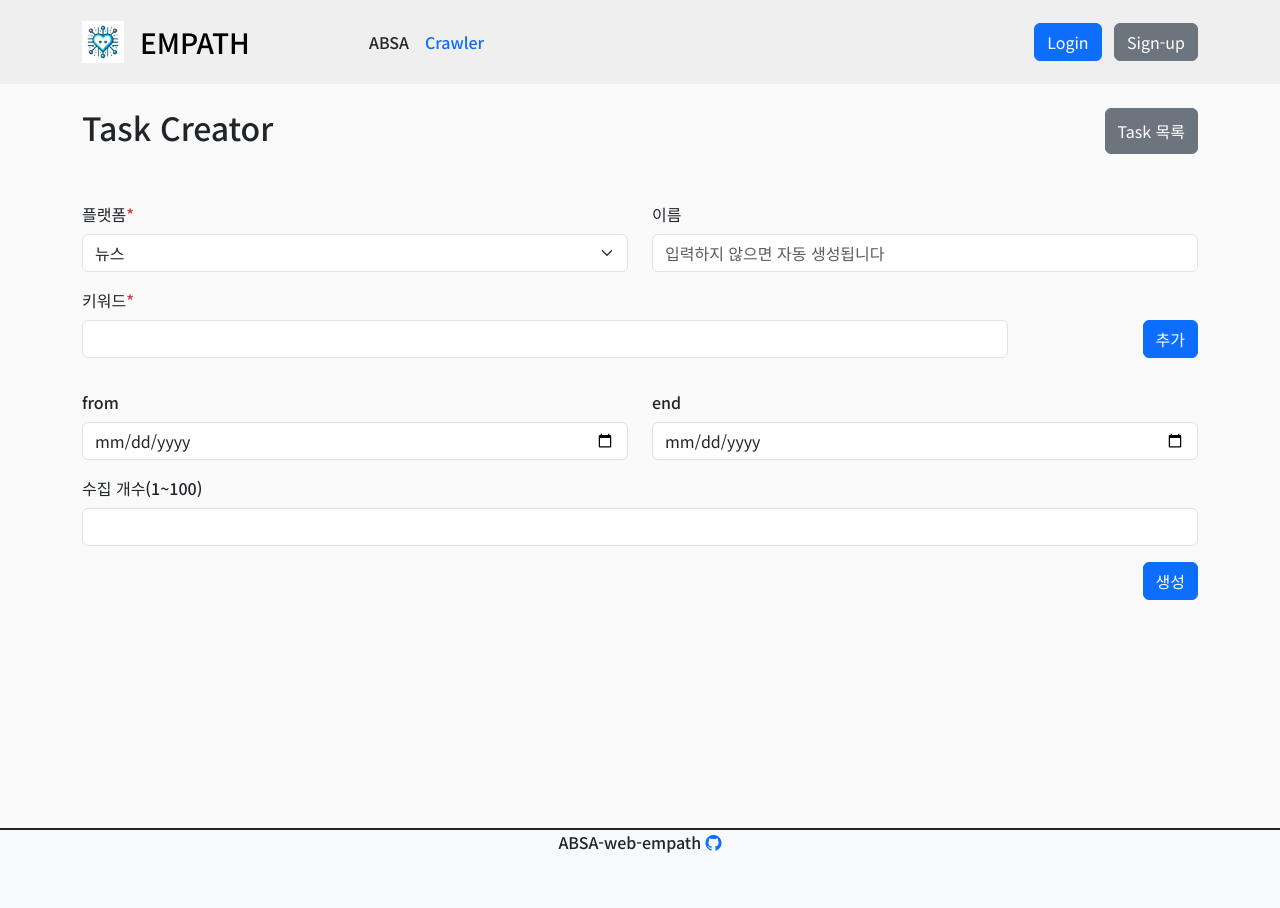
After one commit to SeoJeongYeop/ABSA-web-empath, a Django app: page /crawler/ in a window 1280 px wide. The commit adds this page. Run offline with Django 4.2, Linux system fonts and the light colour scheme.

Commit message:
feat: Task 생성 및 모니터링 페이지 추가

```diff
--- /dev/null
+++ b/empath/crawler/templates/taskCreator.html
@@ -0,0 +1,56 @@
+{% extends 'main.html' %} {% load static %} {% block content %}
+
+<div class="container my-4">
+  <div class="d-flex justify-content-between mb-5">
+    <h2>Task Creator</h2>
+    <a class="btn btn-secondary d-flex align-items-center" role="button" href="task">Task 목록</a>
+  </div>
+  <form id="taskForm">
+    <div class="row mb-3">
+      <div class="col-6">
+        <label for="platform" class="form-label">플랫폼<span class="required-star">*</span></label>
+        <select class="form-select" id="platform" name="platform" required>
+          <option value="news" selected>뉴스</option>
+          <option value="youtube">유튜브</option>
+        </select>
+      </div>
+      <div class="col-6">
+        <label for="name" class="form-label">이름</label>
+        <input type="text" class="form-control" id="name" name="name" placeholder="입력하지 않으면 자동 생성됩니다" />
+      </div>
+    </div>
+    <div class="mb-3">
+      <label for="keywords" class="form-label">키워드<span class="required-star">*</span></label>
+      <div class="row">
+        <div class="col-10">
+          <input type="text" class="form-control" id="keywords" name="keywords" />
+        </div>
+        <div class="col-2 text-end">
+          <button type="button" id="addKeyword" class="btn btn-primary mb-3 text-nowrap">추가</button>
+        </div>
+        <div id="keywordContainer"></div>
+      </div>
+    </div>
+    <div class="row mb-3">
+      <div class="col-6">
+        <label for="from" class="form-label">from</label>
+        <input type="date" class="form-control" id="from" name="from" />
+      </div>
+      <div class="col-6">
+        <label for="end" class="form-label">end</label>
+        <input type="date" class="form-control" id="end" name="end" />
+      </div>
+    </div>
+
+    <div class="mb-3">
+      <label for="limit" class="form-label">수집 개수(1~100)</label>
+      <input type="number" class="form-control" id="limit" name="limit" min="0" max="100" />
+    </div>
+    <div class="mb-3 text-end">
+      <button type="submit" class="btn btn-primary">생성</button>
+    </div>
+  </form>
+</div>
+{% endblock content %} {% block script %}
+<script src="{% static 'js/monitor.js' %}" defer></script>
+{% endblock script %}
--- /dev/null
+++ b/empath/crawler/urls.py
@@ -0,0 +1,12 @@
+from django.urls import path
+
+from crawler import views
+
+app_name = 'crawler'
+
+urlpatterns = [
+    path('', views.TaskView.as_view(), name='Task'),
+    path('task/', views.MonitorView.as_view(), name='Monitor'),
+    path('task/create/', views.TaskCreateView.as_view(), name='TaskCreate'),
+    path('task/done/', views.TaskDoneView.as_view(), name='TaskDone'),
+]
--- a/empath/crawler/views.py
+++ b/empath/crawler/views.py
@@ -1,3 +1,95 @@
+from datetime import datetime
+from django.http import JsonResponse
 from django.shortcuts import render
+from django.views.generic.base import TemplateView
+from crawler.models import Task
+import logging
+import json
+from handle_error import get_fail_res, get_missing_data_msg
 
-# Create your views here.
+
+class TaskDoneView(TemplateView):
+    def post(self, request):
+        try:
+            task_id = request.POST.get('task_id')
+            status = request.POST.get('status')
+            task = Task.objects.get(id=task_id)
+            task.status = status
+            task.save()
+        except Task.DoesNotExist as e:
+            logging.exception(f'TaskDoneView {e}')
+            return JsonResponse(get_fail_res('object_not_found'))
+
+        return JsonResponse({'status': 'success'})
+
+
+class TaskCreateView(TemplateView):
+    def post(self, request):
+        # 필수
+        try:
+            data = json.loads(request.body.decode('utf-8'))
+            print('request.POST', request.POST)
+            print('data', data)
+
+            platform = data.get('platform')
+            keywords = data.get('keywords')
+
+        except KeyError as e:
+            logging.exception(f'MonitorView post KeyError {e}')
+            appended_msg = get_missing_data_msg('platform, keywords')
+            return JsonResponse(get_fail_res('missing_required_data', appended_msg))
+        except Exception as e:
+            logging.exception(f"Exception {e}")
+            return JsonResponse(get_fail_res('undefined_exception', appended_msg))
+
+        # 선택
+        name = data.get('name', None)
+        if name == None:
+            now = datetime.now().strftime('%y.%m.%d')
+            short_keyword = ellipsis_text(keywords)
+            name = f'[{now}]{platform}:{short_keyword}'
+        ds = data.get('ds', None)
+        de = data.get('de', None)
+        limit = data.get('limit', None)
+
+        print("platform", platform)
+        print("name", name)
+        print("keywords", keywords)
+        print("ds", ds)
+        print("de", de)
+        print("limit", limit)
+
+        task = Task.objects.create(
+            platform=platform,
+            name=name,
+            keywords=keywords,
+            ds=ds,
+            de=de,
+            limit=limit,
+            status='created'
+        )
+        print("task", task)
+        return JsonResponse({'status': 'success', 'data': task.to_json})
+
+
+class MonitorView(TemplateView):
+    def get(self, request):
+        tasks = Task.objects.all()
+        tasks = [task.to_json() for task in tasks]
+        context = {'tasks': tasks}
+        print("MonitorView context", context)
+        return render(request, 'monitor.html', context=context)
+
+
+class TaskView(TemplateView):
+    def get(self, request):
+        return render(request, 'taskCreator.html')
+
+
+def ellipsis_text(text: str, limit=10):
+    if limit < len(text) - 3:
+        return text[:limit] + "..."
+    elif len(text) - 3 <= limit and limit < len(text):
+        return text[:limit-3] + "..."
+
+    return text
--- /dev/null
+++ b/empath/handle_error.py
@@ -0,0 +1,26 @@
+def get_missing_data_msg(name):
+    return f" {name} 데이터는 필수입니다."
+
+
+err_to_msg = {
+    "require_login": "로그인이 필요합니다.",
+    "access_denied": "접근할 수 없습니다.",
+    "access_permission_denied": "접근 권한이 없습니다.",
+    "missing_required_data": "필수 데이터가 없습니다.",
+    "db_exception": "DB에 에러가 발생했습니다.",
+    "undefined_exception": "정의되지 않은 오류가 발생했습니다.",
+    "object_not_found": "데이터를 찾을 수 없습니다."
+}
+
+
+def get_fail_res(error_code: str, appended_msg=""):
+    """
+    fail Response 생성
+    """
+    msg = err_to_msg[error_code] if error_code in err_to_msg else ""
+    return {
+        'status': "fail",
+        'message': msg + appended_msg,
+        'data': None,
+        "error_code": error_code
+    }
--- a/empath/static/css/base.css
+++ b/empath/static/css/base.css
@@ -24,7 +24,9 @@ body {
   position: relative;
   padding-bottom: 80px;
 }
-
+header {
+  background-color: var(--gray-200);
+}
 footer {
   width: 100%;
   height: 80px;
@@ -65,3 +67,16 @@ body::-webkit-scrollbar {
 .text-doco-none {
   text-decoration: none;
 }
+
+.bg-pastel-danger {
+  background-color: var(--pastel-danger);
+}
+.bg-pastel-success {
+  background-color: var(--pastel-success);
+}
+.bg-pastel-primary {
+  background-color: var(--pastel-primary);
+}
+.bg-pastel-warning {
+  background-color: var(--pastel-warning);
+}
--- a/empath/static/css/color.css
+++ b/empath/static/css/color.css
@@ -16,5 +16,16 @@
   --gray-800: #444444;
   --gray-900: #232527;
   --bootstrap-primary: #0d6efd;
+  --bootstrap-secondary: #6c757d;
   --bootstrap-light: #f8f9fa;
+  --bootstrap-danger: #dc3545;
+  --bootstrap-success: #198754;
+  --bootstrap-warning: #ffc107;
+  --pastel-primary: #94b0ff;
+  --pastel-secondary: #a9b2b9;
+  --pastel-light: #f0f2f5;
+  --pastel-danger: #e6a4aa;
+  --pastel-success: #9fd4ab;
+  --normal-run: #ff9800;
+  --pastel-warning: #ffd54f;
 }
--- /dev/null
+++ b/empath/static/css/monitor.css
@@ -0,0 +1,3 @@
+.required-star {
+  color: var(--bootstrap-danger);
+}
--- /dev/null
+++ b/empath/static/js/monitor.js
@@ -0,0 +1,115 @@
+$(function () {
+  const badge = (text) => {
+    const badge = $('<span class="badge bg-primary me-1"></span>').text(text);
+    const closeButton = $(
+      '<button type="button" class="btn-sm btn-close btn-close-white ms-2" aria-label="Close" style="width: 9px;height: 9px;"></button>'
+    );
+
+    closeButton.click(() => {
+      badge.remove();
+      const badgeText = badge.text().trim();
+      keywords = keywords.filter((text) => text !== badgeText);
+      let storageKeywords = localStorage.getItem('keywords');
+      const newKeywords = storageKeywords
+        .split(',')
+        .filter((text) => text !== badgeText)
+        .join(',');
+      localStorage.setItem('keywords', newKeywords);
+    });
+
+    badge.append(closeButton);
+
+    return badge;
+  };
+  const fromInput = $('#from');
+  const endInput = $('#end');
+
+  const today = new Date().toISOString().split('T')[0];
+  console.log;
+  fromInput.prop('max', today);
+  endInput.prop('max', today);
+  let keywords = [];
+  let storageKeywords = localStorage.getItem('keywords');
+  if (storageKeywords) keywords = storageKeywords.split(',');
+  keywords.forEach((keyword) => {
+    $('#keywordContainer').append(badge(keyword));
+
+    // keywordInput.value = ''; // 입력 필드 초기화
+  });
+
+  $('#addKeyword').click(function () {
+    let keyword = $('#keywords').val();
+    if (keywords.includes(keyword)) {
+      alert('이미 존재하는 키워드입니다.');
+      return;
+    } else if (keyword === '') {
+      alert('키워드가 입력되지 않았습니다.');
+      return;
+    } else if (keyword.indexOf(',') !== -1) {
+      alert('키워드에 콤마(,)가 포함되면 안됩니다.');
+      return;
+    } else {
+      keywords.push(keyword);
+      $('#keywordContainer').append(badge(keyword));
+      localStorage.setItem('keywords', keywords.join(','));
+      $('#keywords').val(''); // 입력 필드 초기화
+      console.log($('#keywords').val());
+    }
+  });
+
+  $('#platform').change(function () {
+    if (this.value === 'news') {
+      fromInput.prop('disabled', false);
+      endInput.prop('disabled', false);
+    } else {
+      fromInput.prop('disabled', true);
+      endInput.prop('disabled', true);
+    }
+  });
+  endInput.change(function () {
+    fromInput.prop('max', endInput.val());
+    if (fromInput.val() > endInput.val()) fromInput.val(endInput.val());
+  });
+
+  $('#taskForm').submit(function (e) {
+    e.preventDefault();
+
+    keywords = keywords.map((kw) => {
+      return kw.trim();
+    });
+    if (keywords.length === 0) {
+      alert('키워드를 입력하지 않았습니다.');
+      return;
+    }
+    if ($('#platform').val() === '') {
+      alert('플랫폼을 선택하지 않았습니다.');
+      return;
+    }
+
+    console.log('keywords', keywords);
+    console.log('platform', $('#platform').val());
+
+    const data = {
+      platform: $('#platform').val(),
+      keywords: keywords.join(','),
+      name: $('#name').val(),
+      from: $('#from').val(),
+      end: $('#end').val(),
+      limit: $('#limit').val()
+    };
+
+    $.ajax({
+      url: '/crawler/task/create/',
+      type: 'POST',
+      contentType: 'application/json',
+      data: JSON.stringify(data),
+      success: function (response) {
+        console.log('Success:', response);
+        localStorage.removeItem('keywords');
+      },
+      error: function (error) {
+        console.error('Error:', error);
+      }
+    });
+  });
+});
--- a/empath/templates/head.html
+++ b/empath/templates/head.html
@@ -44,6 +44,7 @@
   <!-- CSS LINK -->
   <link rel="stylesheet" type="text/css" href="{% static 'css/color.css' %}" />
   <link rel="stylesheet" type="text/css" href="{% static 'css/base.css' %}" />
+  <link rel="stylesheet" type="text/css" href="{% static 'css/monitor.css' %}" />
 
   <!-- favicon LINK -->
   <link rel="shortcut icon" href={% static 'images/favicon.ico' %} type="image/x-icon" /> <link rel="icon" href={%
```
Also changed, not shown: empath/crawler/templates/monitor.html (added, +40 -0 lines).
